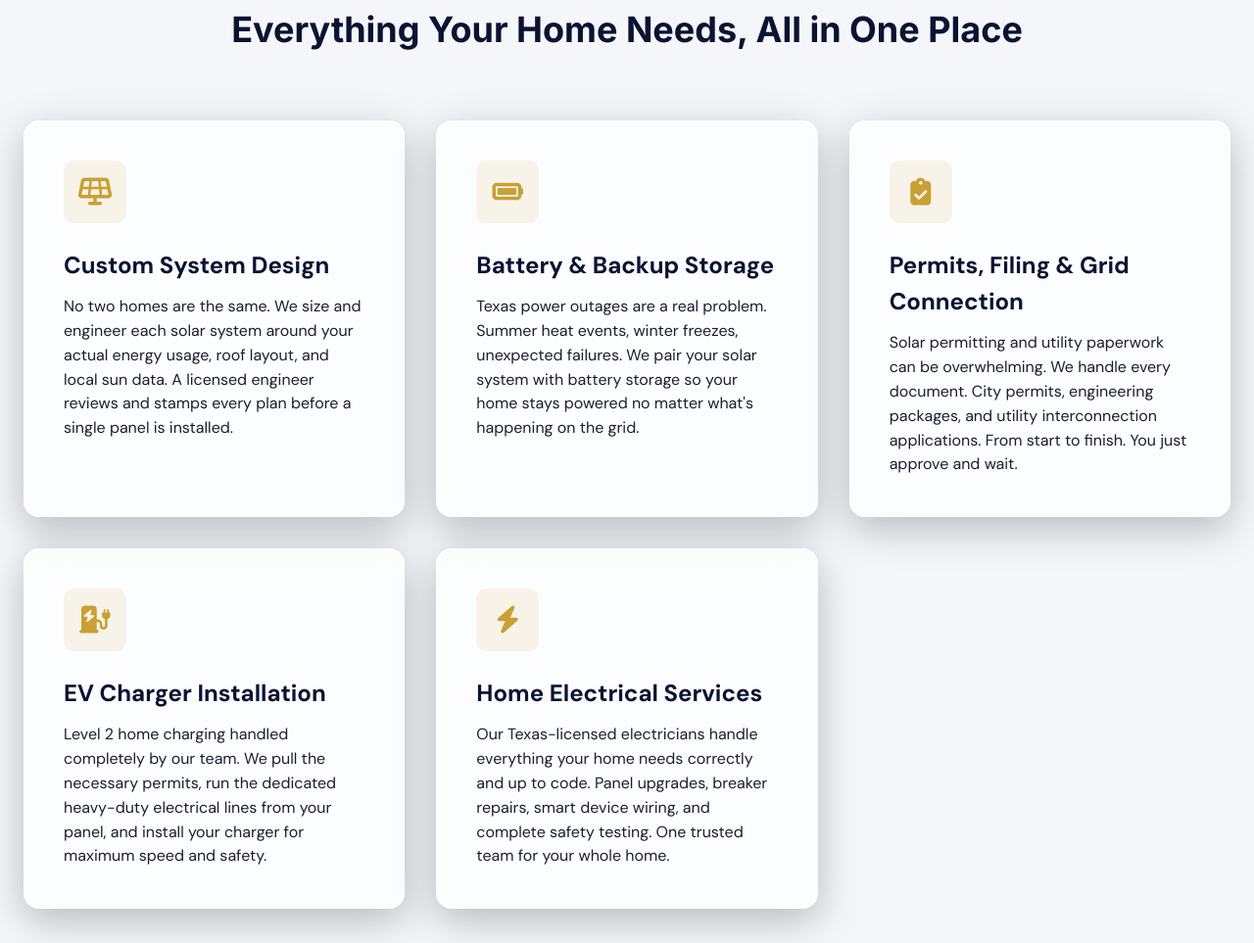
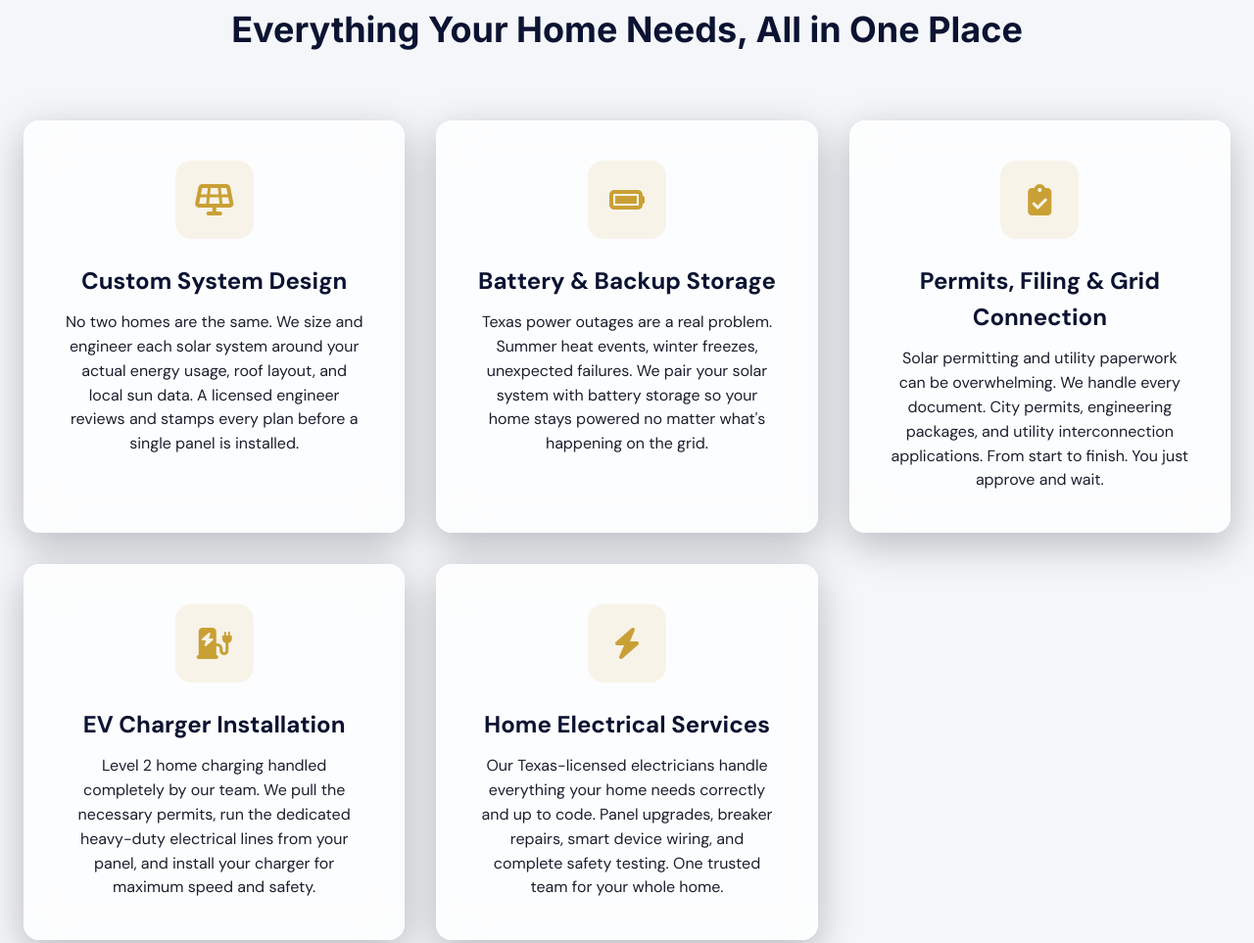
Before and after one commit to vhccompanytx/vhc-website, a plain HTML site: page frontend/index.html in a window 1280 px wide. Shown: the part 1798-2761 px from the top of the page at 98% size. Drawn offline with nearby package versions, Linux system fonts and the light colour scheme.

Commit message:
style: Center service cards and enlarge icon backgrounds

```diff
--- a/frontend/index.html
+++ b/frontend/index.html
@@ -623,20 +623,29 @@
 
         .service-card {
             padding: var(--space-10);
-            text-align: left;
+            text-align: center;
+            display: flex;
+            flex-direction: column;
+            align-items: center;
         }
 
         .service-icon {
-            width: 64px;
-            height: 64px;
-            border-radius: var(--radius-md);
+            width: 80px;
+            height: 80px;
+            border-radius: var(--radius-lg);
             background: rgba(201, 160, 53, 0.1);
             color: var(--vhc-gold);
             display: flex;
             align-items: center;
             justify-content: center;
-            font-size: 28px;
-            margin-bottom: var(--space-6);
+            font-size: 32px;
+            margin: 0 auto var(--space-6) auto;
+            transition: all var(--duration) var(--ease-out);
+        }
+
+        .service-card:hover .service-icon {
+            background: rgba(201, 160, 53, 0.2);
+            transform: scale(1.1) rotate(5deg);
         }
 
         .service-card h3 {
```
Also changed, not shown: frontend/index-es.html (+3 -2 lines).
